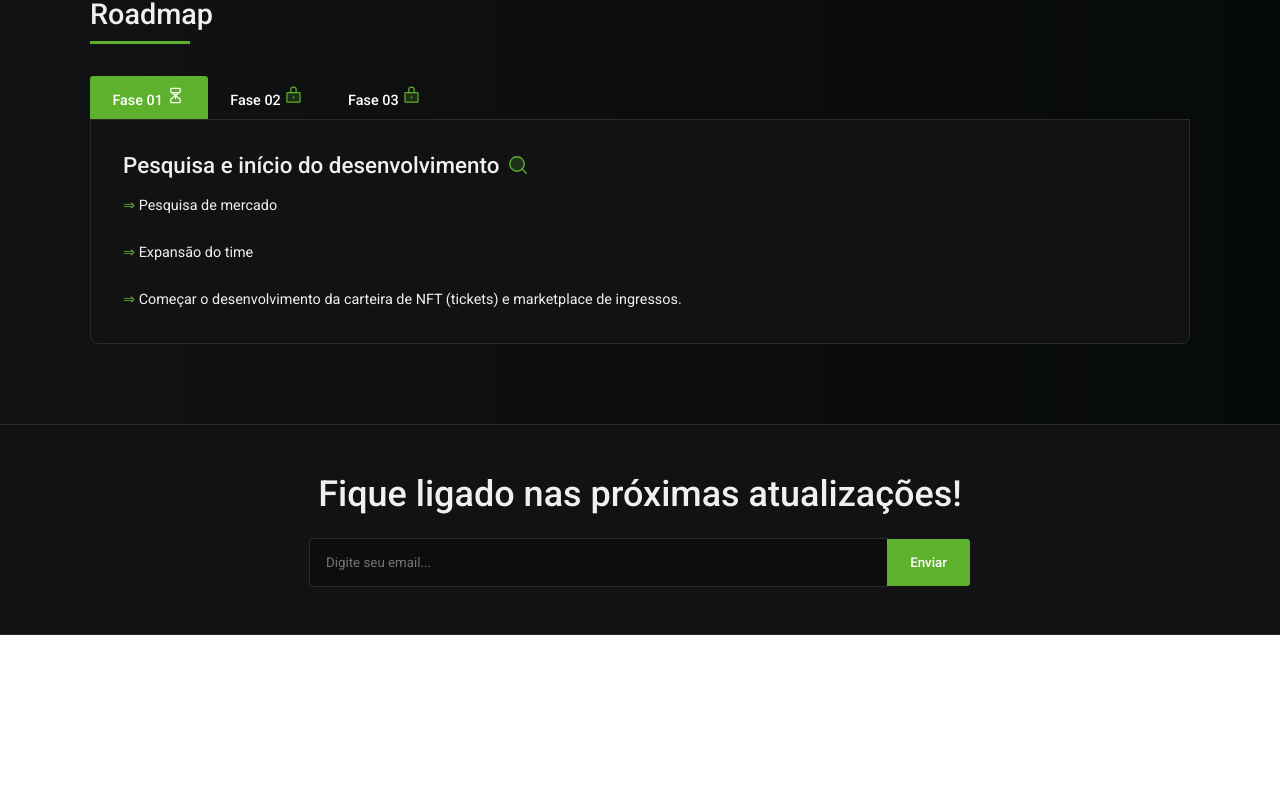
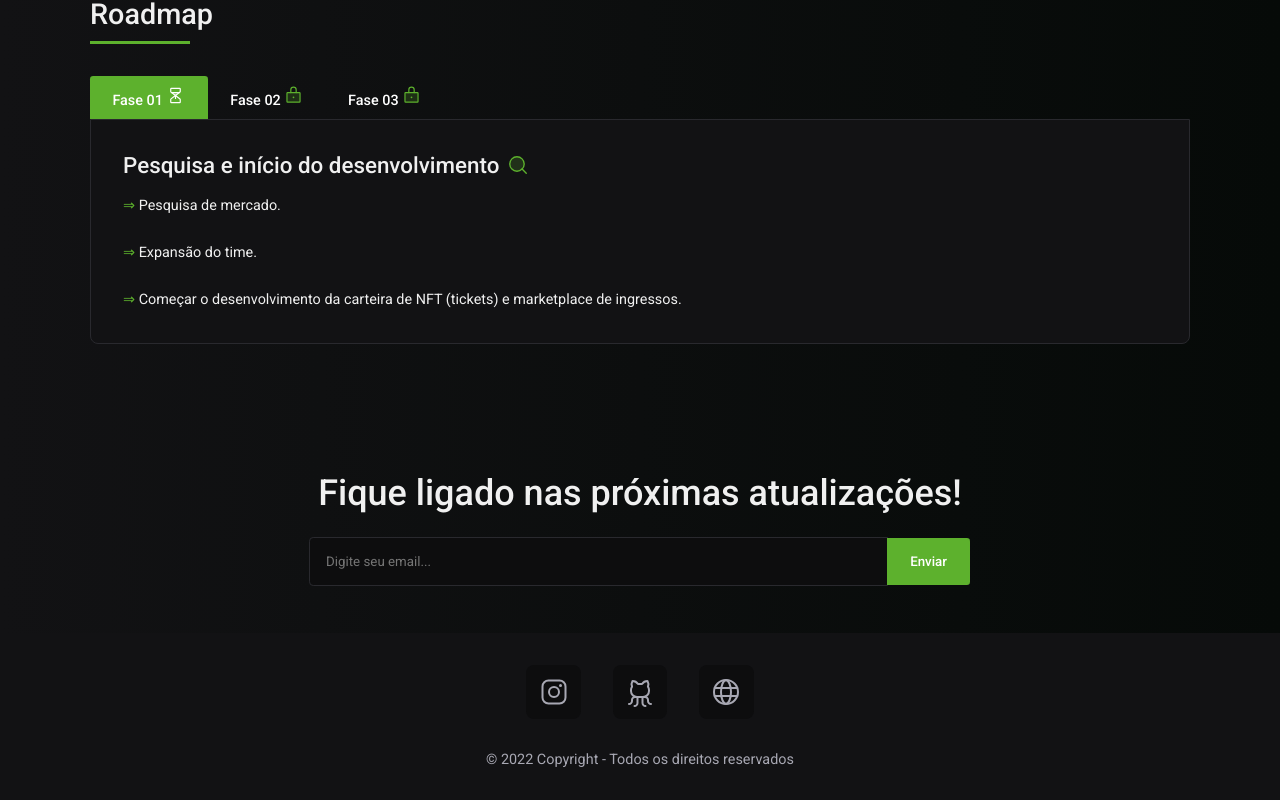
Before and after one commit to Diaszim13/landing-skal-prod, a React (Vite) app: page / in a window 1280 px wide. Shown: the part 1464-2264 px from the top of the page. Before the commit the page ends 2099 px from the top, so only its background shows below. Built offline with nearby package versions, Linux system fonts and the light colour scheme.

Commit message:
segundo commit

```diff
--- a/src/App.tsx
+++ b/src/App.tsx
@@ -5,7 +5,7 @@ import { Message } from './components/Message'
 import { About } from './components/About'
 import { Roadmap } from './components/Roadmap'
 import { Updates } from './components/Updates'
-
+import {Footer} from './components/Footer'
 export function App() {
   return (
     <div className='App'>
@@ -15,6 +15,7 @@ export function App() {
       <About />
       <Roadmap />
       <Updates />
+      <Footer/>
     </div>
   )
 }
--- /dev/null
+++ b/src/components/Footer/index.tsx
@@ -0,0 +1,23 @@
+import { GithubLogo, Globe, InstagramLogo } from 'phosphor-react';
+import './style.css';
+
+export function Footer() {
+  return (
+    <footer className="footer-page" id="team">
+      <div>
+        <div className="social-links">
+          <a href="#">
+            <InstagramLogo size={32} />
+          </a>
+          <a href="#">
+            <GithubLogo size={32} />
+          </a>
+          <a href="#">
+            <Globe size={32} />
+          </a>
+        </div>
+        <p>&copy; 2022 Copyright - Todos os direitos reservados</p>
+      </div>
+    </footer>
+  )
+}
--- /dev/null
+++ b/src/components/Footer/style.css
@@ -0,0 +1,35 @@
+footer.footer-page {
+    background: var(--background);
+    border-top: 1px solid var(--border-color);
+    border-bottom: 1px solid var(--border-color);
+  }
+
+  footer.footer-page > div {
+    max-width: 1100px;
+    margin: auto;
+    padding: 2rem 0;
+    color: var(--text-primary);
+  }
+
+  .social-links {
+    display: flex;
+    justify-content: center;
+    align-items: center;
+    gap: 2rem;
+  }
+
+  .social-links > a {
+    background-color: #0d0d0e;
+    border: 1px solid var(--border-color);
+    padding: .7rem;
+    border-radius: .5rem;
+    cursor: pointer;
+  }
+
+  footer.footer-page > div > p {
+    display: flex;
+    justify-content: center;
+    font-size: 0.9rem;
+    margin-top: 2rem;
+    color: var(--text-secondary);
+  }
--- a/src/components/Header/index.tsx
+++ b/src/components/Header/index.tsx
@@ -15,7 +15,7 @@ export function Header() {
           <a href="#home">Home</a>
           <a href="#message">Sobre</a>
           <a href="#roadmap">Roadmap</a>
-          {/* <a href="#">Team</a> */}
+          <a href="#team">Team</a>
         </nav>
         <div className="header-buttons">
           <div>
--- a/src/components/Home/index.tsx
+++ b/src/components/Home/index.tsx
@@ -16,7 +16,6 @@ export function Home() {
             Tenha mais controle, segurança e liberdade na hora de criar os seus{" "}
             <span className="text-effect">eventos</span>
           </h1>
-          <p>Crie seus eventos usando ingressos tokenizados</p>
         </div>
         <div className="carousel">
           <Carousel autoPlay={true} infiniteLoop={true} showStatus={false} showThumbs={false} showArrows={false}>
--- a/src/components/Roadmap/index.tsx
+++ b/src/components/Roadmap/index.tsx
@@ -22,10 +22,10 @@ export function Roadmap() {
                 <MagnifyingGlass size={22} weight="duotone" />
               </div>
               <p> <span className="text-effect">&rArr; </span>
-                 Pesquisa de mercado
+                 Pesquisa de mercado.
               </p>
               <p>	<span className="text-effect">&rArr; </span>
-                Expansão do time
+                Expansão do time.
               </p>
               <p>	<span className="text-effect">&rArr; </span>
                 Começar o desenvolvimento da carteira de NFT (tickets) e marketplace de ingressos.
--- a/src/components/Updates/style.css
+++ b/src/components/Updates/style.css
@@ -1,7 +1,5 @@
 section.updates {
-  background: var(--background);
-  border-top: 1px solid #29292e;
-  border-bottom: 1px solid #29292e;
+  background: var(--background-gradient);
 }
 
 
```
Also changed, not shown: 1 other file (tests, documents, lock files or other folders).
